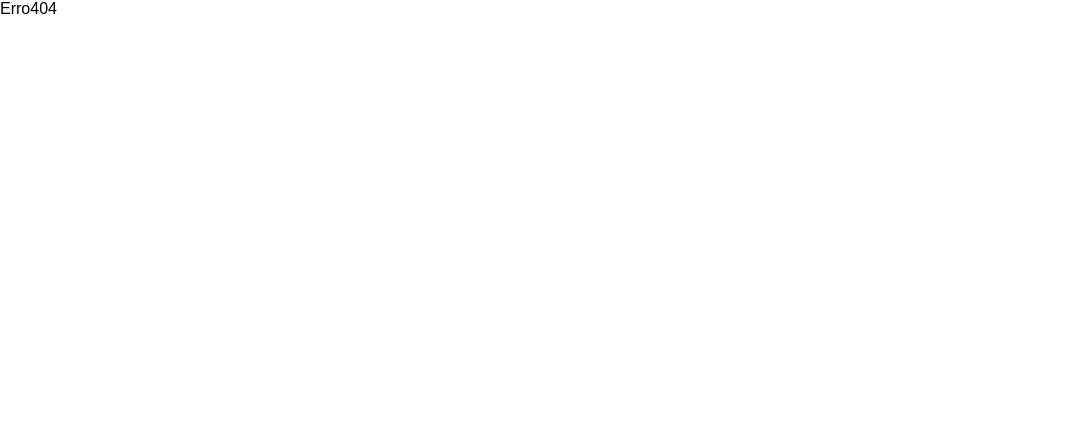
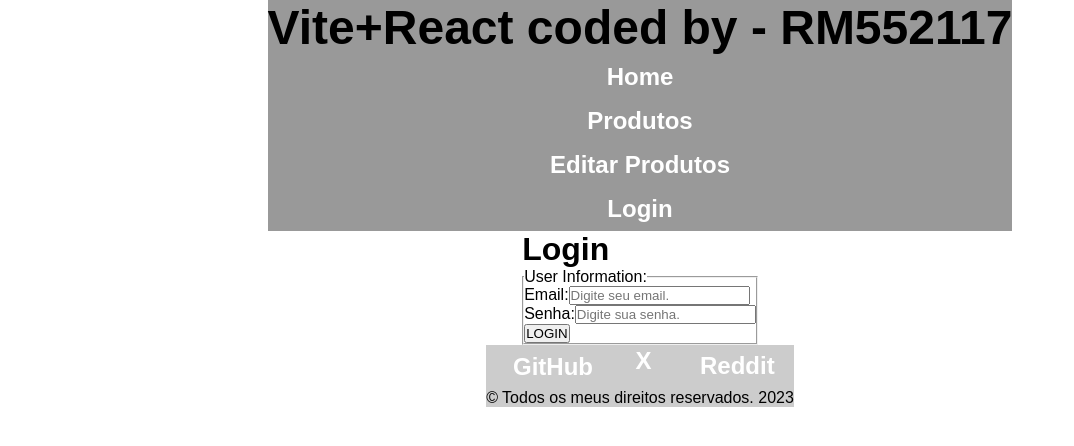
Before and after one commit to MuriloEloys/Spa1-espf, a React (Vite) app: page /login in a window 1280 px wide. Before the commit this address had no page. Shown: the top 446 px of the page, without its empty margins (0-1074 px from the left). Built offline with nearby package versions, Linux system fonts and the light colour scheme.

Commit message:
atualizado

```diff
--- a/db.json
+++ b/db.json
@@ -3,5 +3,39 @@
         {"id":1, "nome":"Teclado","desc":"Teclado Mecânico 102 Teclas.","preco":220},
         {"id":2, "nome":"Mouse", "desc":"Mouse sem fio.", "preco":56.98},
         {"id":3, "nome":"Monitor", "desc":"32 75Hz.", "preco":2500}
+    ],
+
+    "usuarios":[[
+            {
+                "id": 1,
+                "email": "@icloud.com",
+                "name": "Victoria Nielsen",
+                "senha": "mollis."
+            },
+            {
+                "id": 2,
+                "email": "@outlook.net",
+                "name": "Lev Peters",
+                "senha": "blandit"
+            },
+            {
+                "id": 3,
+                "email": "@hotmail.couk",
+                "name": "Petra Larsen",
+                "senha": "sagittis"
+            },
+            {
+                "id": 4,
+                "email": "@hotmail.org",
+                "name": "Whoopi Wallace",
+                "senha": "arcu"
+            },
+            {
+                "id": 5,
+                "email": "@hotmail.edu",
+                "name": "Vaughan Boone",
+                "senha": "et,"
+            }
+        ]
     ]
 }
--- a/src/components/Cabecalho/Cabecalho.jsx
+++ b/src/components/Cabecalho/Cabecalho.jsx
@@ -13,7 +13,8 @@ const rotaAtual = useLocation();
             <li><Link to="/" className={rotaAtual.pathname == "/" ? "active" : ""}>Home</Link> </li>
             <li><Link to="/produtos" className={rotaAtual.pathname == "/produtos" ? "active" : ""}>Produtos</Link> </li>
             <li><Link to="/editar/produtos/1">Editar Produtos</Link> </li>
-            <li><Link to="/excluir">Excluir Produtos</Link></li>
+            <li><Link to="/login" className={rotaAtual.pathname == "/login" ? "active" : ""}>Login</Link> </li>
+            {/* <li><Link to="/excluir">Excluir Produtos</Link></li> */}
           </ul>
         </nav>
       </header>
--- a/src/main.jsx
+++ b/src/main.jsx
@@ -2,11 +2,12 @@ import React from 'react'
 import ReactDOM from 'react-dom/client'
 import App from './App.jsx'
 import { createBrowserRouter, RouterProvider } from 'react-router-dom'
-import Home from './routes/Home.jsx'
+import Home from './routes/Home/Home.jsx'
 import Produtos from './routes/Produto.jsx'
 import EditarProdutos from './routes/EditarProdutos.jsx'
 import Erro404 from './routes/Erro404.jsx'
 import ExcluirProdutos from './routes/ExcluirProdutos.jsx'
+import Login from "./routes/Login/Login.jsx"
 
 const router = createBrowserRouter([
   {path:"/",element: <App/>, errorElement:<Erro404/>,
@@ -15,7 +16,7 @@ const router = createBrowserRouter([
     {path:"/produtos", element:<Produtos/>},
     {path:"/editar/produtos/:id", element:<EditarProdutos/>},
     {path:"/excluir", element:<ExcluirProdutos/>},
-
+    {path:"/login",element:<Login/>},
   ]
  }
 ])
--- a/src/routes/Home/Home.jsx
+++ b/src/routes/Home/Home.jsx
@@ -7,7 +7,7 @@ export default function Home() {
 
       <div>
         <figure>
-          <img src="/black-friday-2894130_1920.png" alt="Logo"/>
+          <img src="/imagem.png" alt="Logo"/>
           <figcaption></figcaption>
         </figure>
       </div>
--- a/src/routes/Login/Login.jsx
+++ b/src/routes/Login/Login.jsx
@@ -1,12 +1,78 @@
+import { useState } from "react"
+import { useNavigate } from "react-router-dom";
 
 export default function Login() {
+
+    //Criando o Redirecionador!
+    const navigate = useNavigate();
+
+    //USE-STATE QUE VAI ARMAZENAR OS DADOS DO FORM.
+    const [usuario,setUsuario] = useState({
+        email: "",
+        senha: ""
+    })
+
+    //PREENCHIMENTO DO FORM
+    const handleChange = (e)=>{
+        //DESTRUCTURING NOS CAMPOS DO FORM(NAME,INPUT).
+        const {name,value} = e.target;
+        //PREENCHENDO O USE-STATE COM OS VALORES DA DESESTRUTURAÇÃO, UTILIZANDO O OPERADOR SPREAD.
+        setUsuario({...usuario,[name]:value});
+    }
+
+    const handleSubmit = async (e)=>{
+        e.preventDefault();
+
+        let users;
+
+        try {
+            const response = await fetch("http://localhost:5000/usuarios");
+            users = await response.json();
+
+        } catch (error) {
+            alert("Ocorreu um erro no processamento da sua solicitação!");
+        }
+
+        //REALIZANDO A VALIDAÇÃO DO USUÁRIO.
+        for (let x = 0; x < users.length; x++) {
+            const user = users[x];
+            //REALIZANDO A COMPARAÇÃO DE FATO!
+            if(user.email == usuario.email && user.senha == usuario.senha){
+                alert("Login realizado com SUCESSO!")
+                //REDIRECIONANDO O USUÁRIO PARA A PÁGINA HOME!
+                navigate("/");
+                return;
+            }
+        }
+
+        alert("Login ou senha incorretos!")
+        setUsuario({
+            email:"",
+            senha:""
+        });
+    }
+
   return (
     <div>
         <h1>Login</h1>
 
         <div>
-              <form>
-
+            <form onSubmit={handleSubmit}>
+                <fieldset>
+                    <legend>User Information:</legend>
+                    <div>
+                        <label htmlFor="idEmail">Email:</label>
+                        {/*Para o prenchimento é obrigatório adicionar o atributo value e o evento onChange */}
+                        <input type="email" name="email" id="idEmail" placeholder="Digite seu email." value={usuario.email} onChange={handleChange}/>
+                    </div>
+                    <div>
+                        <label htmlFor="idSenha">Senha:</label>
+                        <input type="password" name="senha" id="idSenha" placeholder="Digite sua senha." value={usuario.senha} onChange={handleChange}/>
+                    </div>
+                    <div>
+                        <button>LOGIN</button>
+                    </div>
+                </fieldset>
             </form>
         </div>
 
```
Also changed, not shown: public/imagem.png (renamed from public/img/black-friday-2894130_1920.png). Lines whose indentation alone changed are shown as unchanged.
